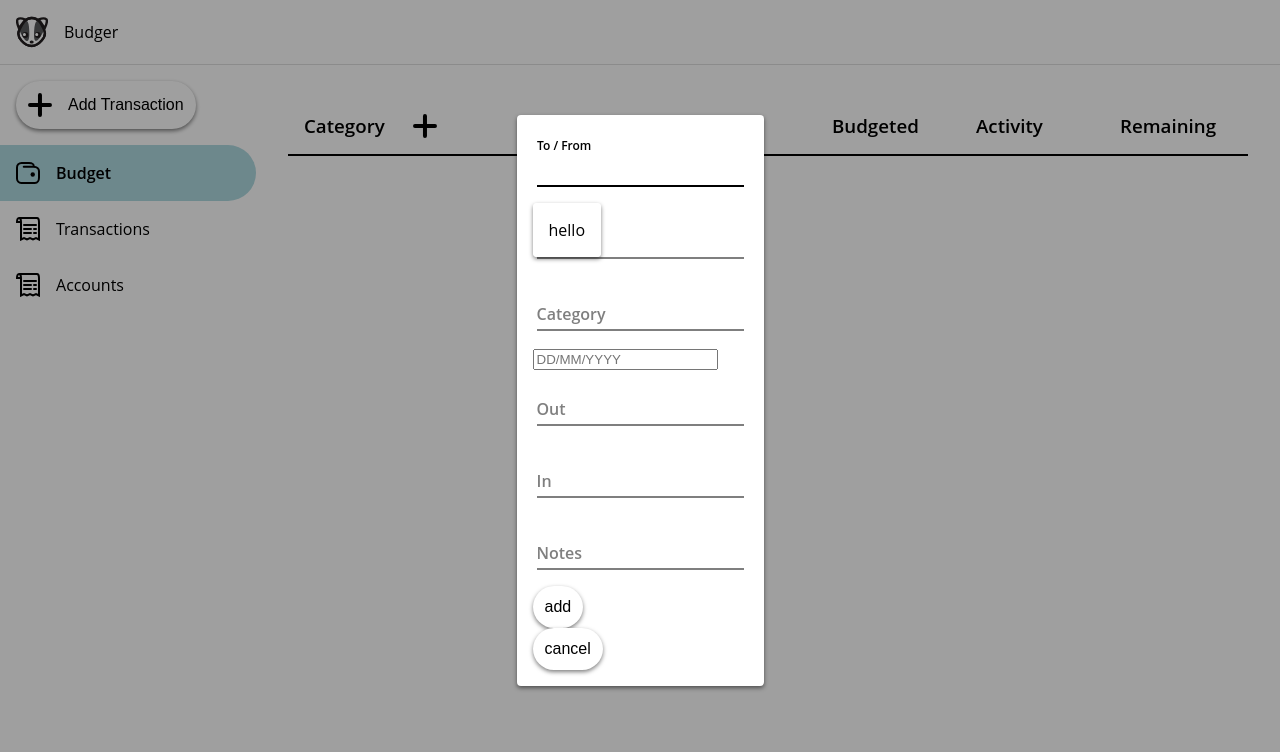
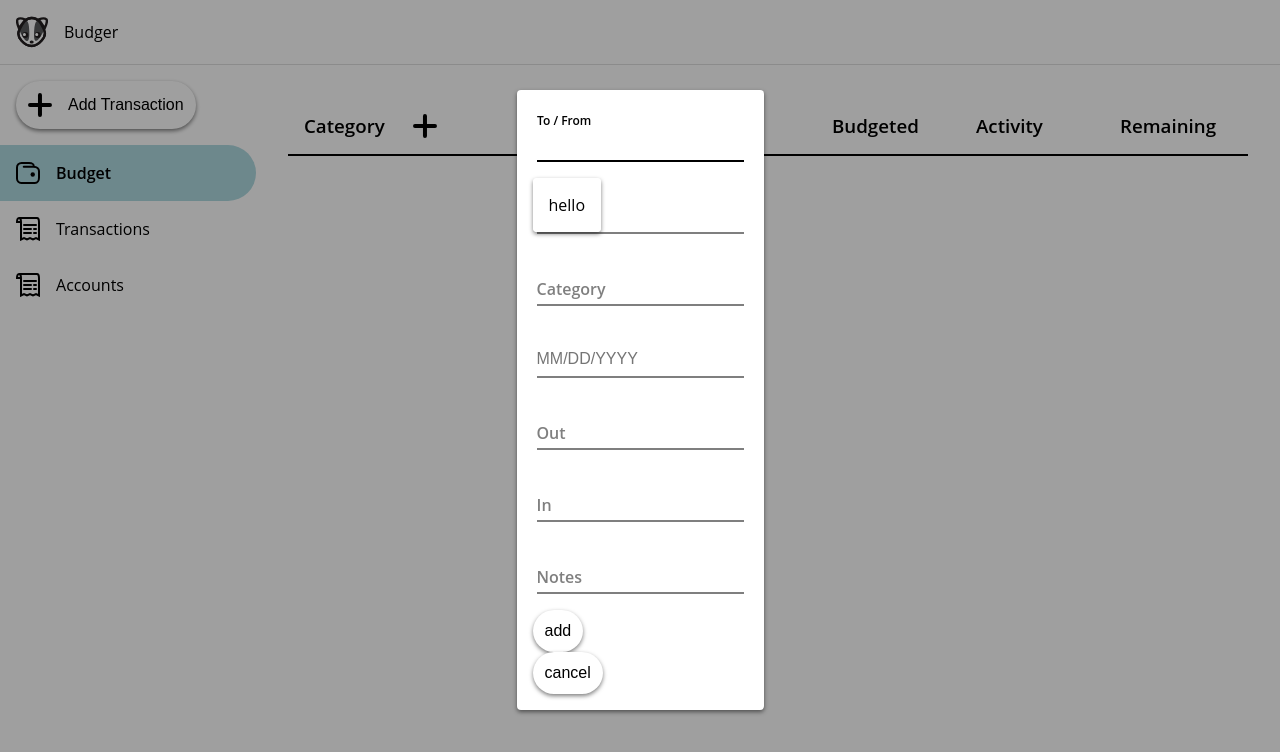
Before and after one commit to itscharlieliu/budger, a React (Create React App) app: page /budget in a window 1280 px wide. Both pictures are taken after a click on the button "Add Transaction". Shown: the top 752 px of the page. Built offline with nearby package versions, Linux system fonts and the light colour scheme; the HTML template or start-up script is replaced by a standard one.

Commit message:
Fix day picker formatting

```diff
--- a/src/components/common/DateSelector.tsx
+++ b/src/components/common/DateSelector.tsx
@@ -5,13 +5,21 @@ import DayPickerInput from "react-day-picker/DayPickerInput";
 import styled from "styled-components";
 
 import { ZIndex } from "../../defs/theme";
+import Input from "./Input";
+import date from "../../services/i18n/dates";
+import t, { language } from "../../services/i18n/language";
+import moment from "moment";
+
+interface DateSelectorProps extends DayPickerInputProps {
+    error?: boolean;
+}
 
 const DatePickerContainer = styled.div`
     --z-index: ${ZIndex.calendar};
 `;
 
-const DateSelector = (props: DayPickerInputProps): JSX.Element => {
-    const { onChange, ...otherProps } = props;
+const DateSelector = (props: DateSelectorProps): JSX.Element => {
+    const { onChange, error, ...otherProps } = props;
 
     const handleDayChange = (day: Date) => {
         // We need to be able to pass the date to react final form by doing this.
@@ -24,9 +32,11 @@ const DateSelector = (props: DayPickerInputProps): JSX.Element => {
     return (
         <DatePickerContainer>
             <DayPickerInput
+                component={Input}
                 onDayChange={handleDayChange}
-                placeholder="DD/MM/YYYY"
-                format="DD/MM/YYYY"
+                placeholder={moment.localeData(language.locale).longDateFormat("L")}
+                format={language.locale}
+                formatDate={(date: Date) => t("fullDate", { date })}
                 {...otherProps}
             />
         </DatePickerContainer>
```
